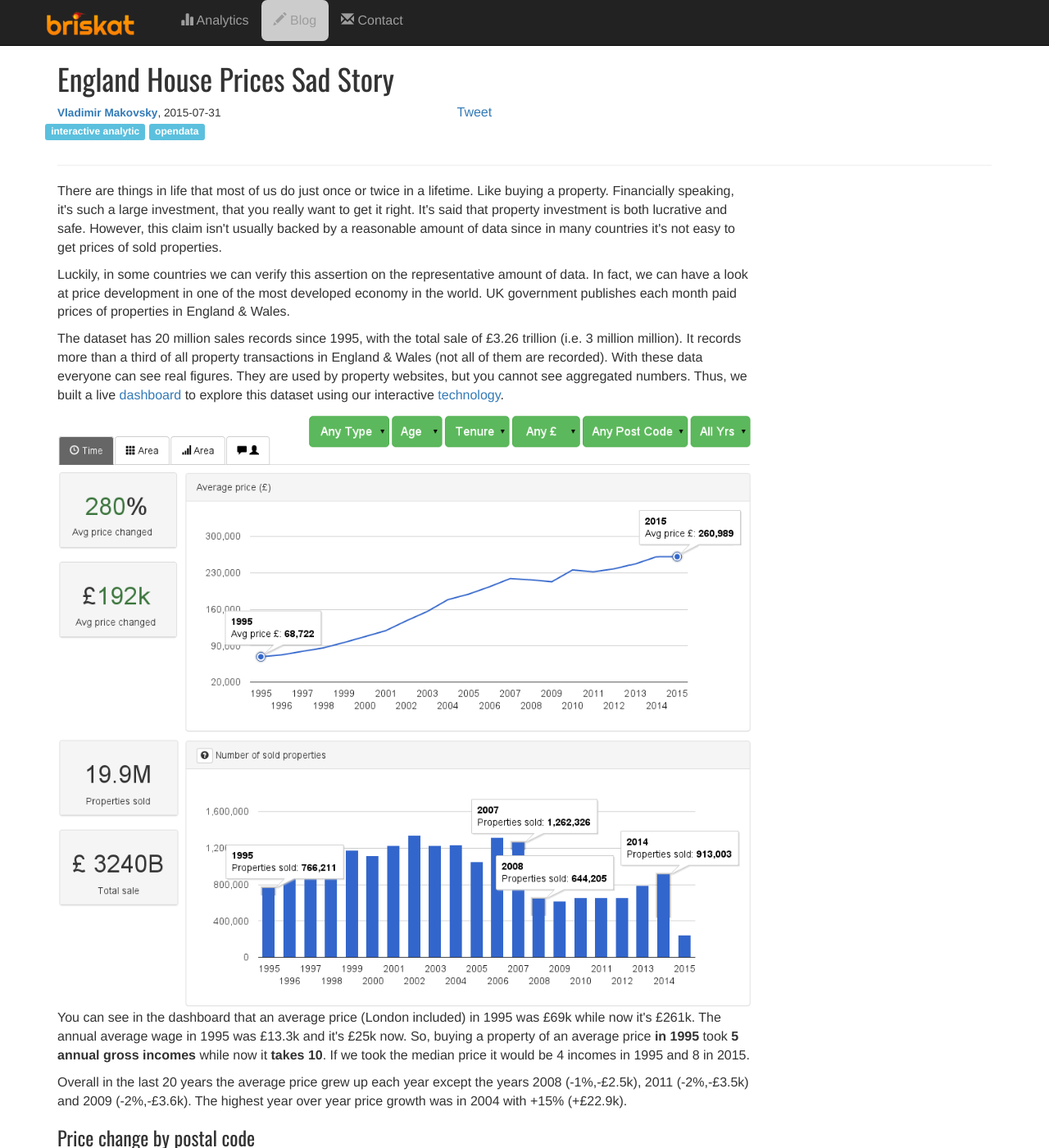
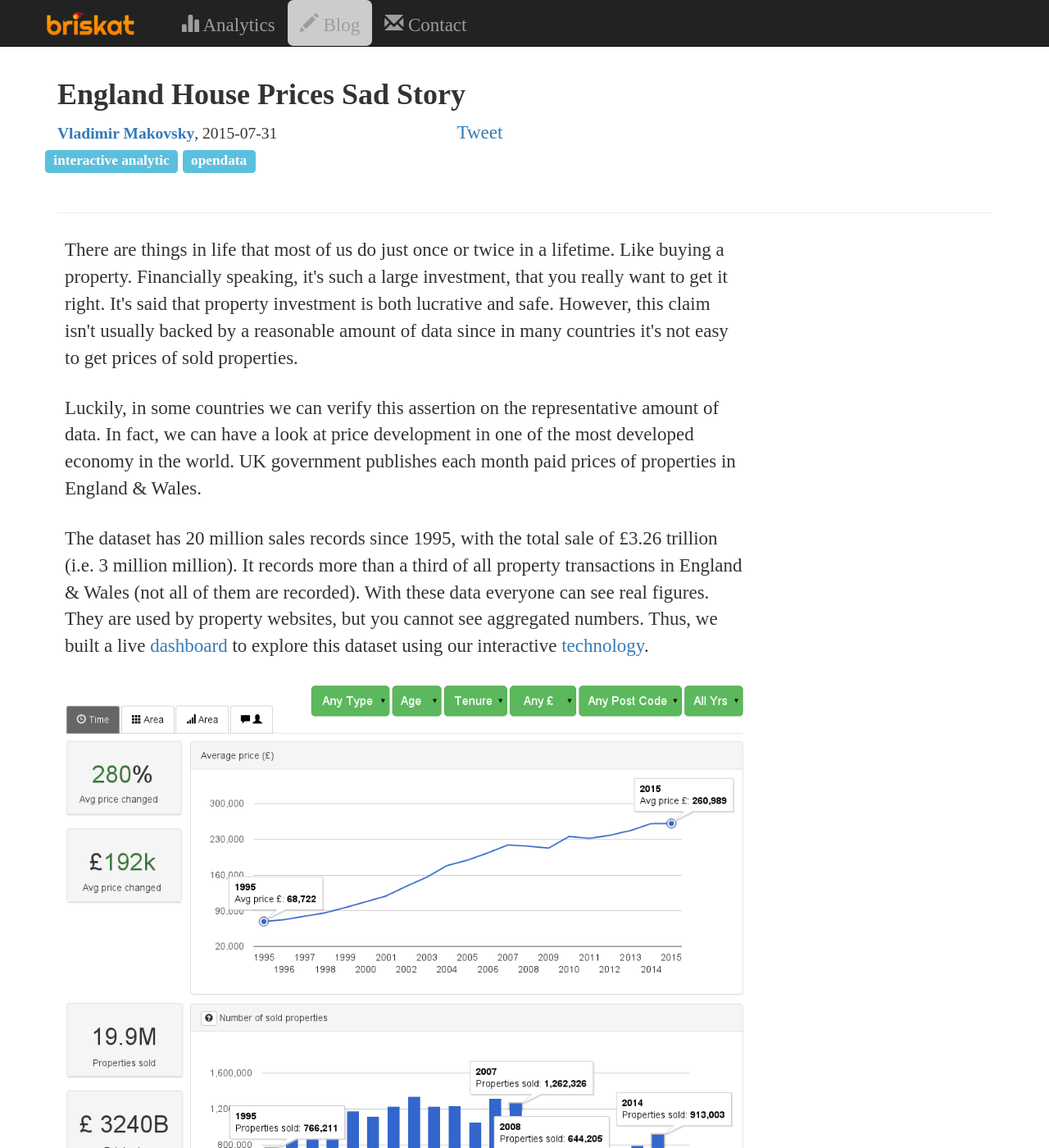
Before and after one commit to briskat/briskat.github.io, a Jekyll site: the page built from _posts/2015-07-31-House-Prices-Analytics.markdown, in a window 1280 px wide and 1400 px high. Shown: the whole window at 82% size. Built offline with Jekyll 4.4.1, drawn with Linux system fonts in a browser that asks for light colours; nearby versions of some CDN libraries; Markdown is read by kramdown in place of the engine named in the settings; comment, search, counter and statistics services are not loaded.

Commit message:
Change fonts

```diff
--- a/_layouts/layout.html
+++ b/_layouts/layout.html
@@ -17,7 +17,6 @@
 	<link rel="stylesheet" href="/bs_3_3/css/bootstrap.min.css">
 	<link rel="stylesheet" href="/css/my.css"> <!-- customize bootstrap here ! -->
 
-	<link href='http://fonts.googleapis.com/css?family=Oswald' rel='stylesheet' type='text/css'>
   </head>
 <body>
 {% include navigation.html %}
--- a/css/my.css
+++ b/css/my.css
@@ -1,5 +1,6 @@
 body{padding: 56px 0px 0px 0px;
-font-size: 160%;
+font-size: 230%;
+font-family: 'Segoe UI Light',serif,sans-serif;
 }
 .navbar-brand{
 	background-image: url('/img/logo-s.png');
@@ -14,7 +15,11 @@ font-size: 160%;
 	-webkit-border-radius:7px;
 }
 h1,h2,h3,h4 {
-	font-family: 'Oswald', sans-serif;
+	font-weight: bold;
+	padding-top: 20px;
+}
+p {
+	padding: 9px;
 }
 header {
     color: #fff;
```
